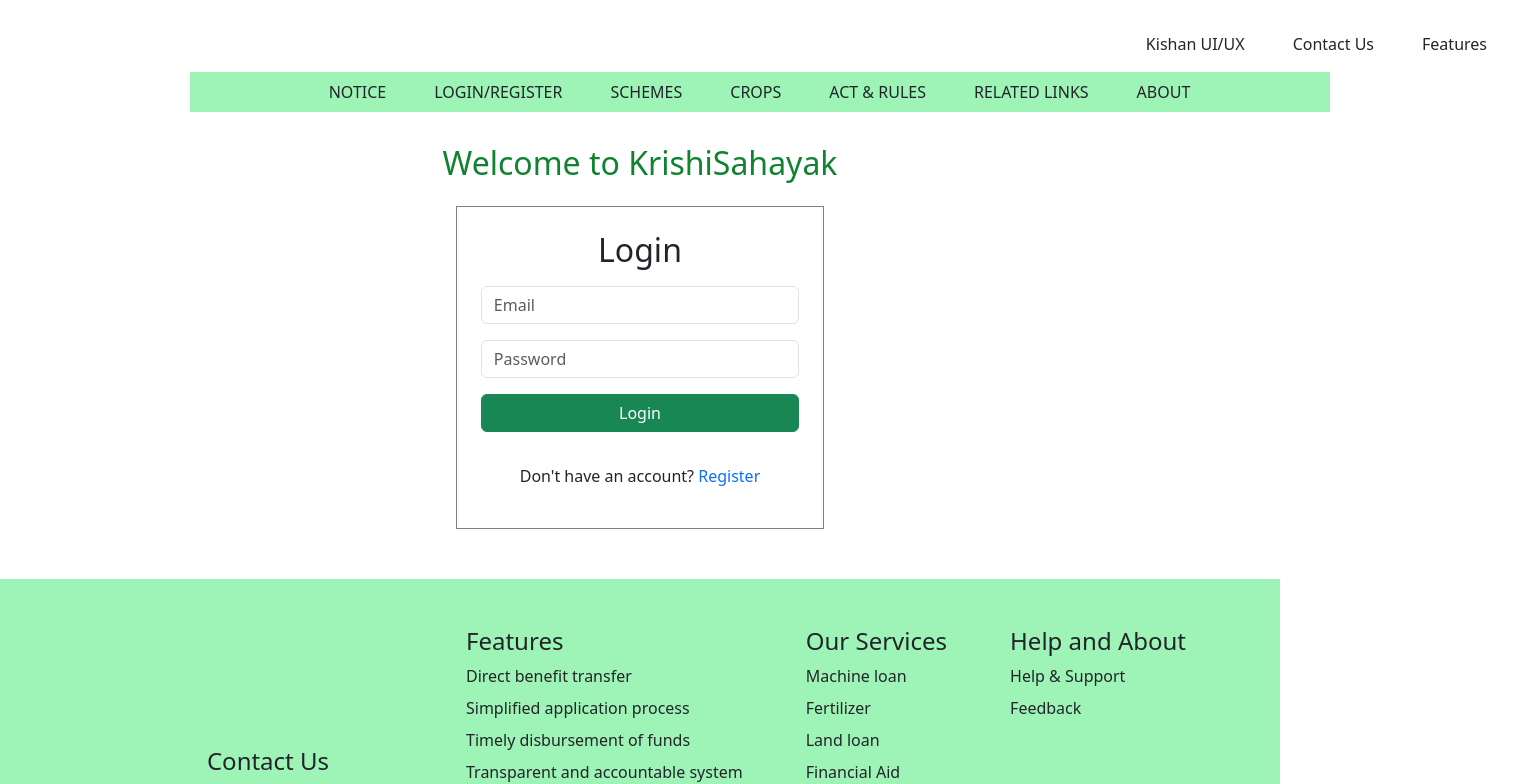
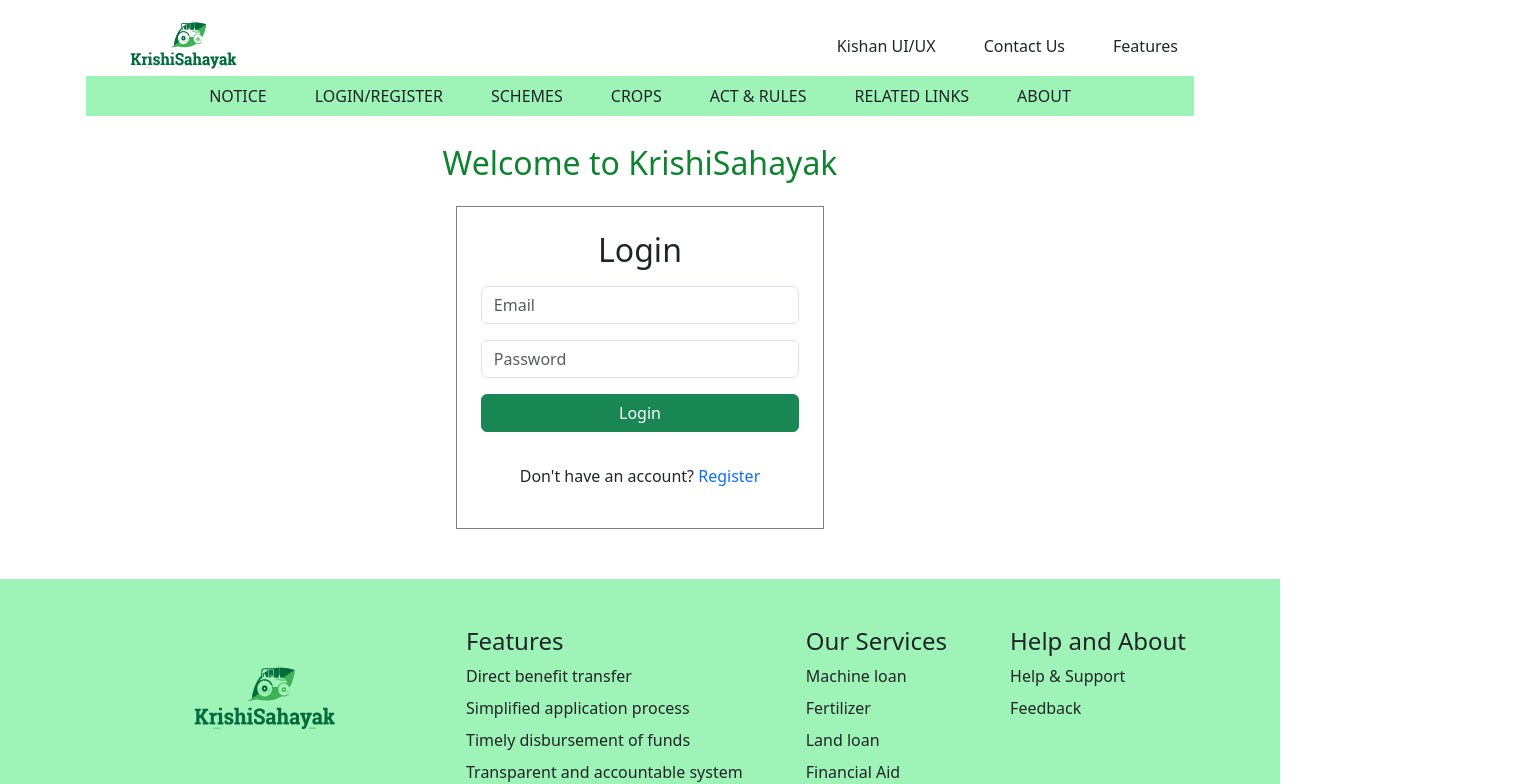
Before and after one commit to jasvinderkhera/soil_farming_agent_frontend, a React (Create React App) app: page /login in a window 1280 px wide. Shown: the top 784 px of the page, 1519 px wide, since content can reach past the window. Built offline with nearby package versions, Linux system fonts and the light colour scheme; no server answers.

Commit message:
logo added

```diff
--- a/src/components/footer/Footer.css
+++ b/src/components/footer/Footer.css
@@ -1,5 +1,5 @@
 .footerLogo{
-    height: 60px;
+    height: 80px !important;
 }
 
 .socialMedia img{
--- a/src/components/footer/Footer.jsx
+++ b/src/components/footer/Footer.jsx
@@ -8,7 +8,7 @@
       <div className="container px-4 pt-5 pb-4">
       <div className="row">
       <div className="col-md-4 footerBox1 d-flex justify-content-center align-items-center flex-column">
-          <img src="" alt="" className='footerLogo img-fluid'/>
+          <img src={images.vectorLogo} alt="" className='footerLogo img-fluid'/>
 
           <div className="contactUs mt-5 w-100 text-center">
             <h4>Contact Us</h4>
--- a/src/components/header/Header.css
+++ b/src/components/header/Header.css
@@ -22,7 +22,8 @@
 }
 
 .logoImage{
-    height: 60px;
+    height: 60px !important;
+    width: 200px;
 }
 
 .homepage_mobileMenu{
@@ -33,11 +34,12 @@
 }
 
 .mobileLogo{
-    height: 35px;
+    height: 65px !important;
     z-index: 4;
 }
 
 .menuLogo{
+    height: 30px !important;
     width: 35px;
     z-index: 4;
 }
--- a/src/components/header/Header.jsx
+++ b/src/components/header/Header.jsx
@@ -22,11 +22,11 @@
   return (
     <div>
       <div className="header-outer-container d-none d-md-block">
-        <div className="center-container header py-3 px-3 ">
+        <div className="center-container container header py-3 px-3 ">
           <div className="upperNav w-100 d-flex justify-content-between align-items-center">
             <div className="logo">
               <Link to="/" className="nav-link">
-                <img src={null} alt="" className="img-fluid logoImage" />
+                <img src={images.vectorLogo} alt="" className=" logoImage" />
               </Link>
             </div>
             <div className="menus d-flex gap-3">
@@ -72,8 +72,8 @@
           </div>
         </div>
       </div>
-      <div className="homepage_mobileMenu d-flex justify-content-between d-md-none">
-        <img src="" alt="" className="img-fluid mobileLogo" />
+      <div className="homepage_mobileMenu align-items-center d-flex justify-content-between d-md-none">
+        <img src={images.vectorLogo} alt="" className="img-fluid mobileLogo" />
         <img
           src={images.mobileMenu}
           alt=""
--- a/src/constants/imagePath.js
+++ b/src/constants/imagePath.js
@@ -9,6 +9,7 @@
 import github from '../assets/images/github.png'
 import mobileMenu from "../assets/images/menu.png"
 import document from "../assets/images/document.png"
+import vectorLogo from "../assets/images/vectorNew.svg"
 
 export const images = {
 vector1:vector1,
@@ -22,4 +23,5 @@
 linkedin:linkedin,
 github:github,
 document:document,
+vectorLogo: vectorLogo,
 }
```
Also changed, not shown: src/assets/images/vectorLogo.svg (added), src/assets/images/vectorNew.svg (added).
